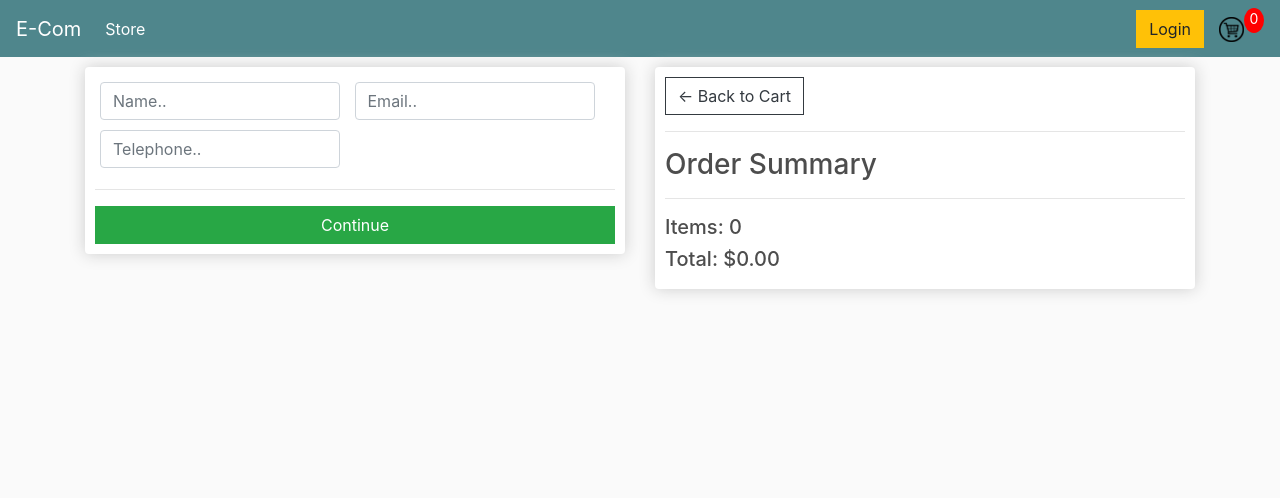
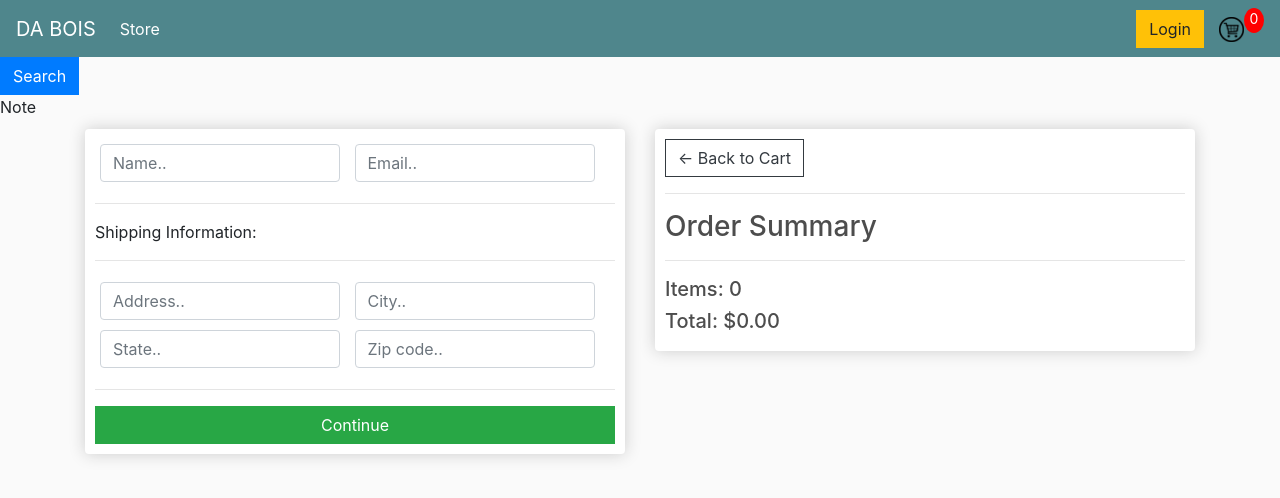
Before and after one commit to rohit-vasu/E-commerce_Website, a Django app: page /checkout/ in a window 1280 px wide. Shown: the top 498 px of the page. Run offline with Django 3.2, Linux system fonts and the light colour scheme; some libraries are stand-ins or nearby versions.

Commit message:
Shopping Cart fixes and Creation of Search

```diff
--- a/ecommerce/store/models.py
+++ b/ecommerce/store/models.py
@@ -32,7 +32,7 @@ class Order(models.Model):
     date_ordered = models.DateTimeField(auto_now_add=True)
     complete = models.BooleanField(default=False,null=True,blank=False)
     transaction_id = models.CharField(max_length=200,null=True)
-
+    note = models.CharField(max_length=200,null=True)
     def __str__(self):
         return str(self.id)
 
@@ -75,7 +75,6 @@ class Shipping(models.Model):
     city = models.CharField(max_length=200,null=True)
     state = models.CharField(max_length=200,null=True)
     zipcode = models.CharField(max_length=200,null=True)
-    telephone = models.CharField(max_length=200,null=True)
 
     def __str__(self):
         return self.address
--- a/ecommerce/store/templates/store/cart.html
+++ b/ecommerce/store/templates/store/cart.html
@@ -44,7 +44,8 @@
                         <img data-product={{item.product.id}} data-action="remove" class="chg-quantity update-cart" src="{% static 'images/arrow-down.png' %}" alt="" srcset="">
                     </div>
                 </div>
-                <div style="flex:1 ;">${{item.get_total}}</div>
+                <div style="flex:1 ;">${{item.get_total}}
+                </div>
             </div>
             {% endfor %}
         </div>
--- a/ecommerce/store/templates/store/checkout.html
+++ b/ecommerce/store/templates/store/checkout.html
@@ -11,9 +11,6 @@
 						</div>
 						<div class="form-field">
 							<input required class="form-control" type="email" name="email" placeholder="Email..">
-						</div>
-                        <div class="form-field">
-							<input required class="form-control" type="text" name="number" placeholder="Telephone..">
 						</div>
 					</div>
 
@@ -68,12 +65,22 @@
 	</div>
 	<script type="text/javascript">
 		var shipping  = '{{order.shipping}}'
+		var total = '{{order.get_cart_total}}'
 
 		if (shipping == 'False'){
 			document.getElementById('shipping-info').innerHTML = ''
 		}
+		if (user != 'AnonymousUser'){
+            console.log('Current User is : ',user)
+			//document.getElementById('user-info').innerHTML = ''
+        }
+		if (shipping == 'False' && user != 'AnonymousUser'){
+            console.log('Current User is : ',user)
+			document.getElementById('form-wrapper').classList.add('hidden')
+			document.getElementById('payment-info').classList.remove('hidden')
+        }
+
 		var form = document.getElementById('form')
-
 		form.addEventListener('submit',function(e){
 			e.preventDefault()
 			console.log("form submitted...")
@@ -84,8 +91,57 @@
 		document.getElementById('make-payment').addEventListener('click',function(e){
 			submitFormData()
 		})
+
 		function submitFormData(){
 			console.log('Payment button clicked..')
+
+			var userFormdata = {
+				'name':null,
+				'email':null,
+				'total':total,
+			}
+			var shippingInfo = {
+				'address':null,
+				'city':null,
+				'state':null,
+				'zipcode':null
+			}
+
+			if ( shipping != 'False'){
+				shippingInfo.address = form.address.value;
+				shippingInfo.city = form.city.value;
+				shippingInfo.state = form.state.value;
+				shippingInfo.zipcode = form.zipcode.value;
+				console.log('fuction 1 :',shippingInfo.address,shippingInfo.city,shippingInfo.state,shippingInfo.zipcode)
+			}
+			if ( user != 'AnonymousUser'){
+				userFormdata.name = form.name.value;
+				if (form.city.value == 'undefined'){
+					userFormdata.email = alert("There is some wrong with your email..Please Insert it again")
+				}else{
+					userFormdata.email = form.city.value;
+				}
+				console.log('fuction 2 :',userFormdata.name,'Email :',userFormdata.email)
+			}
+
+			var url = '/process_order'/{
+			fetch(url,{
+				method: 'POST'
+				headers:{
+					'Content-Type: 'application/json',
+					'X-CSRFToken': csrftoken,
+					},
+					body: JSON stringify({'form': userFormData, 'shipping':shippingInfo
+					})
+					})
+					.then((response) => resonse.json())
+					.then((data) => {
+					console.log('Success:', data);
+					alert('Transaction complete');
+					window.location.href = "{% url 'store' %}"
+					})
+					}
 		}
+
 	</script>
 {% endblock content %}
--- a/ecommerce/store/templates/store/main.html
+++ b/ecommerce/store/templates/store/main.html
@@ -11,6 +11,7 @@
     <link rel="stylesheet" href="{% static 'css/main.css' %}">
 
     <title>E-Commerce</title>
+
 
 
     <script type ="text/javascript">
@@ -41,15 +42,15 @@
 <body>
 
     <nav class="navbar navbar-expand-lg navbar-dark bg-dark">
-        <a class="navbar-brand" href="{% url 'store' %}">E-Com</a>
+        <a class="navbar-brand" href="{% url 'store' %}">DA BOIS</a>
         <button class="navbar-toggler" type="button" data-toggle="collapse" data-target="#navbarSupportedContent" aria-controls="navbarSupportedContent" aria-expanded="false" aria-label="Toggle navigation">
           <span class="navbar-toggler-icon"></span>
         </button>
-
         <div class="collapse navbar-collapse" id="navbarSupportedContent">
           <ul class="navbar-nav mr-auto">
             <li class="nav-item active">
               <a class="nav-link" href="{% url 'store' %}">Store <span class="sr-only">(current)</span></a>
+
             </li>
           </ul>
           <div class="form-inline my-2 my-lg-0">
@@ -61,7 +62,14 @@
           </div>
         </div>
       </nav>
-
+    <form method="get">
+        {{myFilter.form}}
+        <button class="btn btn-primary" type="submit">
+            Search</button>
+    </form>
+    <th>
+        Note
+    </th>
     <div class='container'>
        {% block content %}
        {% endblock content %}
--- a/ecommerce/store/urls.py
+++ b/ecommerce/store/urls.py
@@ -6,5 +6,6 @@ urlpatterns = [
     path('cart/', views.cart, name="cart"),
     path('checkout/', views.checkout, name="checkout"),
 
-    path('update_item/', views.updateItem, name="update_item")
+    path('update_item/', views.updateItem, name="update_item"),
+    path('process_order/', views.processOrder, name="process_order")
 ]
--- a/ecommerce/store/views.py
+++ b/ecommerce/store/views.py
@@ -1,65 +1,73 @@
 from django.shortcuts import render
 from django.http import JsonResponse
 import json
+import datetime
 
-from .models import  *
+from .models import *
+from .filters import OrderFilter
+
 
 # Create your views here.
 def store(request):
-
     if request.user.is_authenticated:
-        customer =request.user.customer
-        order,created = Order.objects.get_or_create(customer=customer,complete=False)
+        customer = request.user.customer
+        order, created = Order.objects.get_or_create(customer=customer, complete=False)
         items = order.orderitem_set.all()
-        cartItems= order.get_cart_items
+        cartItems = order.get_cart_items
     else:
         items = []
-        order = {'get_cart_total':0,'get_cart_items':0}
+        order = {'get_cart_total': 0, 'get_cart_items': 0}
         cartItems = order['get_cart_items']
 
+    myFilter = OrderFilter()
+
+
     products = Product.objects.all()
-    context = {'products':products,'cartItems':cartItems,'shipping':False}
+    context = {'products': products, 'cartItems': cartItems, 'shipping': False, 'myFilter':myFilter}
     return render(request, 'store/store.html', context)
+
 
 def cart(request):
     if request.user.is_authenticated:
-        customer =request.user.customer
-        order,created = Order.objects.get_or_create(customer=customer,complete=False)
+        customer = request.user.customer
+        order, created = Order.objects.get_or_create(customer=customer, complete=False)
         items = order.orderitem_set.all()
-        cartItems= order.get_cart_items
+        cartItems = order.get_cart_items
     else:
         items = []
-        order = {'get_cart_total':0,'get_cart_items':0,'shipping':False}
+        order = {'get_cart_total': 0, 'get_cart_items': 0, 'shipping': False}
         cartItems = order['get_cart_items']
 
-    context = {'items':items,'order':order,'cartItems':cartItems}
+    context = {'items': items, 'order': order, 'cartItems': cartItems}
     return render(request, 'store/cart.html', context)
+
 
 def checkout(request):
     if request.user.is_authenticated:
-        customer =request.user.customer
-        order,created = Order.objects.get_or_create(customer=customer,complete=False)
+        customer = request.user.customer
+        order, created = Order.objects.get_or_create(customer=customer, complete=False)
         items = order.orderitem_set.all()
-        cartItems= order.get_cart_items
+        cartItems = order.get_cart_items
     else:
         items = []
-        order = {'get_cart_total':0,'get_cart_items':0,'shipping':False}
+        order = {'get_cart_total': 0, 'get_cart_items': 0, 'shipping': False}
         cartItems = order['get_cart_items']
 
-    context = {'items':items,'order':order,'cartItems':cartItems}
+    context = {'items': items, 'order': order, 'cartItems': cartItems}
     return render(request, 'store/checkout.html', context)
+
 
 def updateItem(request):
     data = json.loads(request.body)
     productId = data['productId']
     action = data['action']
-    print('Action : ',action,'productId : ',productId)
+    print('Action : ', action, 'productId : ', productId)
 
     customer = request.user.customer
     product = Product.objects.get(id=productId)
 
-    order,created = Order.objects.get_or_create(customer=customer,complete=False)
-    orderItem,created = OrderItem.objects.get_or_create(order=order,product=product)
+    order, created = Order.objects.get_or_create(customer=customer, complete=False)
+    orderItem, created = OrderItem.objects.get_or_create(order=order, product=product)
 
     if action == 'add':
         orderItem.quantity = (orderItem.quantity + 1)
@@ -70,3 +78,33 @@ def updateItem(request):
         orderItem.delete()
 
     return JsonResponse('Item Was added', safe=False)
+
+
+def processOrder(request):
+    transaction_id = datetime.datetime.now().timestamp()
+    data = json.loads(request.body)
+    if request.user.is_authenticated:
+        customer = request.user.customer
+        order, created = Order.objects.get_or_create(customer=customer, complete=False)
+        total = float(data['from']['total'])
+        order.transaction_id = transaction_id
+
+        if total == order.get_cart_total:
+            order.complete == True
+        order.save()
+
+        if order.shipping == True:
+            ShippingAddress.objects.create(
+                customer=customer,
+                order=order,
+                address=data['shipping']['address'],
+                city=data['shipping']['city'],
+                state=data['shipping']['state'],
+                zipcode=data['shipping']['zipcode']
+            )
+
+
+    else:
+        print('User is not logged in...')
+
+    return JsonResponse('Payment Complete! ', safe=False)
```
Also changed, not shown: ecommerce/store/filters.py (added, +13 -0 lines), ecommerce/db.sqlite3, ecommerce/store/migrations/0003_auto_20210327_1127.py (added).
